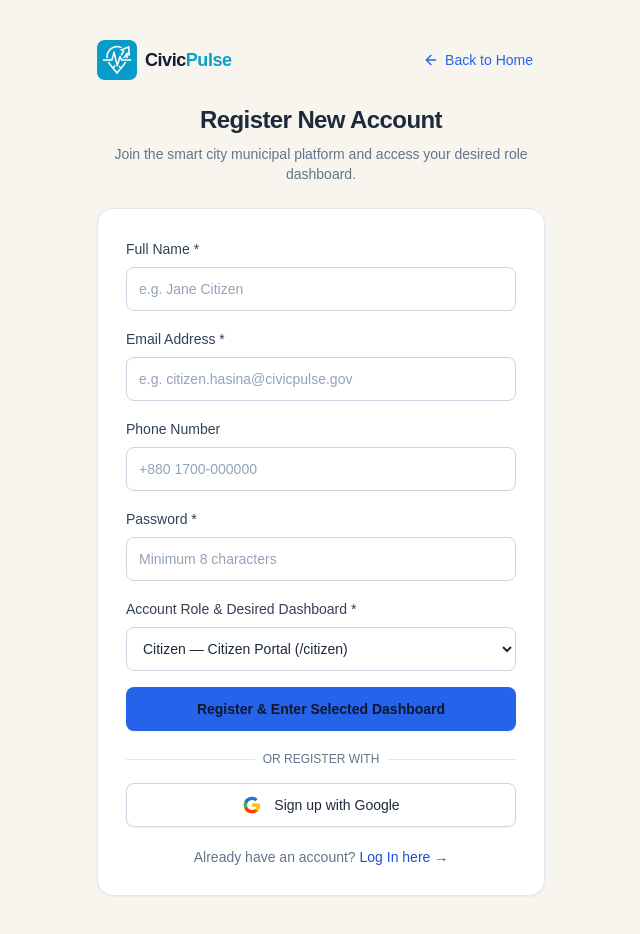
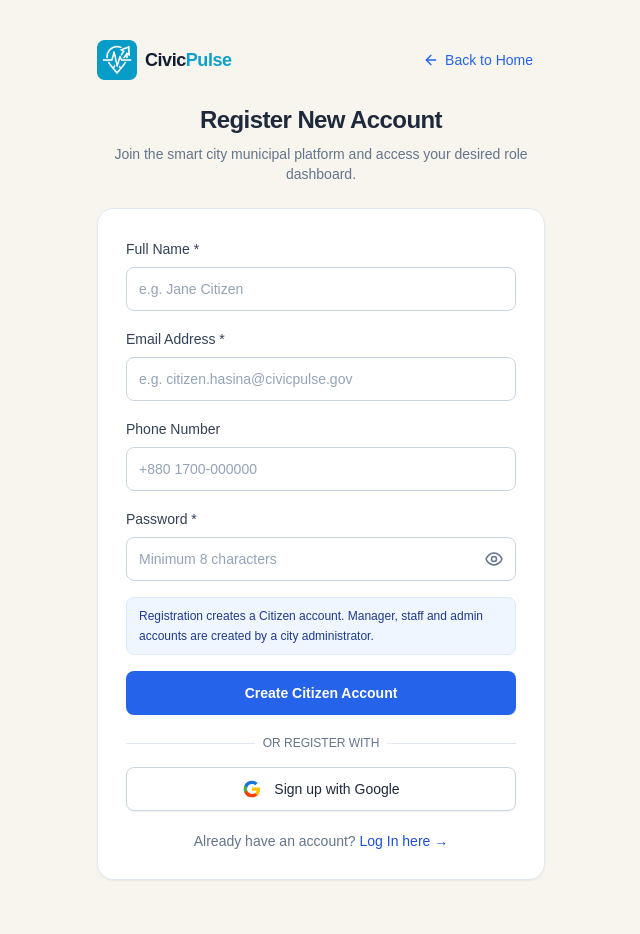
Before and after one commit to hasina-code/civicpulse, a Next.js app: page /register in a window 1280 px wide. Shown: the whole page, without its empty margins (319-959 px from the left). Built offline with nearby package versions, Linux system fonts and the light colour scheme.

Commit message:
feat: implement citizen registration with form validation and Google authentication

```diff
--- a/src/client/components/auth/RegisterForm.tsx
+++ b/src/client/components/auth/RegisterForm.tsx
@@ -4,9 +4,8 @@ import { zodResolver } from "@hookform/resolvers/zod";
 import { getProviders, getSession, signIn } from "next-auth/react";
 import Link from "next/link";
 import { useRouter } from "next/navigation";
-import type { ChangeEvent } from "react";
-import { useEffect, useRef, useState } from "react";
-import { useForm, useWatch } from "react-hook-form";
+import { useState } from "react";
+import { useForm } from "react-hook-form";
 import { toast } from "sonner";
 import { apiClient } from "../../lib/api-client";
 import { DASHBOARD_ROUTES, PUBLIC_ROUTES } from "../../../shared/constants/routes";
@@ -15,10 +14,38 @@ import type { z } from "zod";
 
 type RegisterFormInput = z.input<typeof registerSchema>;
 type RegisterInput = z.output<typeof registerSchema>;
-type DepartmentOption = { id: string; name: string };
 
 const inputClassName =
   "mt-1.5 h-11 w-full rounded-lg border border-slate-300 bg-white px-3 text-sm text-slate-800 outline-none transition placeholder:text-slate-400 focus:border-[#2563EB] focus:ring-2 focus:ring-[#2563EB]/20";
+
+function EyeIcon({ off }: { off: boolean }) {
+  return (
+    <svg
+      aria-hidden="true"
+      className="h-5 w-5"
+      fill="none"
+      stroke="currentColor"
+      strokeLinecap="round"
+      strokeLinejoin="round"
+      strokeWidth="1.8"
+      viewBox="0 0 24 24"
+    >
+      {off ? (
+        <>
+          <path d="M3 3l18 18" />
+          <path d="M10.6 10.6a2 2 0 0 0 2.8 2.8" />
+          <path d="M9.9 5.1A9.8 9.8 0 0 1 12 4.9c5 0 8.5 4 9.5 7.1a11.7 11.7 0 0 1-2.6 4" />
+          <path d="M6.6 6.6A11.6 11.6 0 0 0 2.5 12c1 3.1 4.5 7.1 9.5 7.1a9.7 9.7 0 0 0 4.4-1" />
+        </>
+      ) : (
+        <>
+          <path d="M2.5 12C3.5 8.9 7 4.9 12 4.9s8.5 4 9.5 7.1c-1 3.1-4.5 7.1-9.5 7.1S3.5 15.1 2.5 12Z" />
+          <circle cx="12" cy="12" r="3" />
+        </>
+      )}
+    </svg>
+  );
+}
 
 function GoogleMark() {
   return (
@@ -35,14 +62,10 @@ export function RegisterForm() {
   const router = useRouter();
   const [errorMessage, setErrorMessage] = useState<string | null>(null);
   const [googleLoading, setGoogleLoading] = useState(false);
-  const [departments, setDepartments] = useState<DepartmentOption[]>([]);
-  const [departmentsLoading, setDepartmentsLoading] = useState(false);
-  const [departmentError, setDepartmentError] = useState<string | null>(null);
+  const [showPassword, setShowPassword] = useState(false);
   const {
-    control,
     register,
     handleSubmit,
-    setValue,
     formState: { errors, isSubmitting },
   } = useForm<RegisterFormInput, unknown, RegisterInput>({
     resolver: zodResolver(registerSchema),
@@ -51,65 +74,18 @@ export function RegisterForm() {
       email: "",
       password: "",
       phone: "",
-      role: "CITIZEN",
-      departmentId: "",
     },
   });
-  const selectedRole = useWatch({ control, name: "role" }) ?? "CITIZEN";
-  const departmentRequired = selectedRole === "MANAGER" || selectedRole === "STAFF";
-  const departmentRequest = useRef<AbortController | null>(null);
-
-  useEffect(() => {
-    return () => departmentRequest.current?.abort();
-  }, []);
-
-  const roleRegistration = register("role");
-  const onRoleChange = (event: ChangeEvent<HTMLSelectElement>) => {
-    void roleRegistration.onChange(event);
-    setValue("departmentId", "");
-    departmentRequest.current?.abort();
-
-    const role = event.currentTarget.value;
-    if (role !== "MANAGER" && role !== "STAFF") {
-      setDepartments([]);
-      setDepartmentError(null);
-      setDepartmentsLoading(false);
-      return;
-    }
-
-    const request = new AbortController();
-    departmentRequest.current = request;
-    setDepartmentsLoading(true);
-    setDepartmentError(null);
-
-    void apiClient
-      .get<DepartmentOption[]>("/api/departments", { signal: request.signal })
-      .then(setDepartments)
-      .catch((error: unknown) => {
-        if (!request.signal.aborted) {
-          const message =
-            error instanceof Error
-              ? error.message
-              : "Unable to load departments";
-          setDepartmentError(message);
-          toast.error(message);
-        }
-      })
-      .finally(() => {
-        if (!request.signal.aborted) {
-          setDepartmentsLoading(false);
-        }
-      });
-  };
 
   const onSubmit = async (values: RegisterInput) => {
     setErrorMessage(null);
 
     try {
+      // Public registration always creates a CITIZEN account.
+      // The server must ignore any role sent by the client.
       await apiClient.post("/api/auth/register", {
         ...values,
         phone: values.phone?.trim() || undefined,
-        departmentId: values.departmentId || undefined,
       });
 
       const loginResult = await signIn("credentials", {
@@ -126,7 +102,7 @@ export function RegisterForm() {
       }
 
       const session = await getSession();
-      const role = session?.user.role ?? values.role;
+      const role = session?.user.role ?? "CITIZEN";
       toast.success("Account created successfully");
       router.push(DASHBOARD_ROUTES[role]);
       router.refresh();
@@ -235,83 +211,42 @@ export function RegisterForm() {
         <label className="text-sm font-medium text-slate-700" htmlFor="register-password">
           Password *
         </label>
+        <div className="relative">
           <input
             {...register("password")}
             aria-invalid={Boolean(errors.password)}
             autoComplete="new-password"
-          className={inputClassName}
+            className={`${inputClassName} pr-11`}
             id="register-password"
             placeholder="Minimum 8 characters"
-          type="password"
+            type={showPassword ? "text" : "password"}
           />
+          <button
+            aria-label={showPassword ? "Hide password" : "Show password"}
+            aria-pressed={showPassword}
+            className="absolute right-3 top-1/2 mt-[3px] -translate-y-1/2 text-slate-500 transition hover:text-slate-800"
+            onClick={() => setShowPassword((current) => !current)}
+            type="button"
+          >
+            <EyeIcon off={showPassword} />
+          </button>
+        </div>
         {errors.password ? (
           <p className="mt-1 text-xs text-red-600">{errors.password.message}</p>
         ) : null}
       </div>
 
-      <div>
-        <label className="text-sm font-medium text-slate-700" htmlFor="register-role">
-          Account Role &amp; Desired Dashboard *
-        </label>
-        <select
-          {...roleRegistration}
-          aria-invalid={Boolean(errors.role)}
-          className={inputClassName}
-          id="register-role"
-          onChange={onRoleChange}
-        >
-          <option value="CITIZEN">Citizen — Citizen Portal (/citizen)</option>
-          <option value="MANAGER">Department Manager — Manager Hub (/manager)</option>
-          <option value="STAFF">Maintenance Staff — Field Crew Portal (/staff)</option>
-          <option value="ADMIN">City Admin — Admin Console (/admin)</option>
-        </select>
-        {errors.role ? (
-          <p className="mt-1 text-xs text-red-600">{errors.role.message}</p>
-        ) : null}
-      </div>
-
-      {departmentRequired ? (
-        <div>
-          <label className="text-sm font-medium text-slate-700" htmlFor="register-department">
-            Department
-          </label>
-          <select
-            {...register("departmentId")}
-            className={inputClassName}
-            disabled={departmentsLoading || departments.length === 0}
-            id="register-department"
-          >
-            <option value="">
-              {departmentsLoading ? "Loading departments..." : "Select a department"}
-            </option>
-            {departments.map((department) => (
-              <option key={department.id} value={department.id}>
-                {department.name}
-              </option>
-            ))}
-          </select>
-          {departmentError ? (
-            <p className="mt-1 text-xs text-red-600">{departmentError}</p>
-          ) : null}
-        </div>
-      ) : null}
-
-      {selectedRole !== "CITIZEN" ? (
-        <p className="rounded-lg border border-amber-200 bg-amber-50 px-3 py-2 text-xs leading-5 text-amber-900">
-          {selectedRole === "ADMIN"
-            ? "Admin accounts must be provisioned by an existing administrator."
-            : "Manager and staff accounts require an invitation from an administrator."}
+      <p className="rounded-lg border border-blue-100 bg-blue-50 px-3 py-2 text-xs leading-5 text-blue-900">
+        Registration creates a Citizen account. Manager, staff and admin accounts
+        are created by a city administrator.
       </p>
-      ) : null}
 
       <button
-        className="h-11 w-full rounded-lg bg-[#2563EB] text-sm font-semibold text-slate-900 shadow-sm transition hover:bg-blue-600 disabled:cursor-not-allowed disabled:opacity-60"
+        className="h-11 w-full rounded-lg bg-[#2563EB] text-sm font-semibold text-white shadow-sm transition hover:bg-blue-600 disabled:cursor-not-allowed disabled:opacity-60"
         disabled={isSubmitting || googleLoading}
         type="submit"
       >
-        {isSubmitting
-          ? "Creating account..."
-          : "Register & Enter Selected Dashboard"}
+        {isSubmitting ? "Creating account..." : "Create Citizen Account"}
       </button>
 
       <div className="flex items-center gap-2 pt-1">
```
Lines whose indentation alone changed are shown as unchanged.
